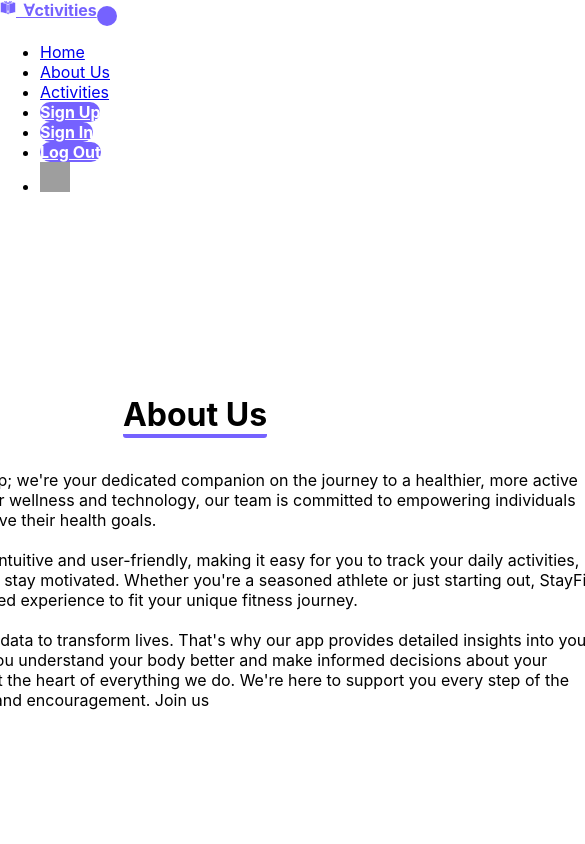
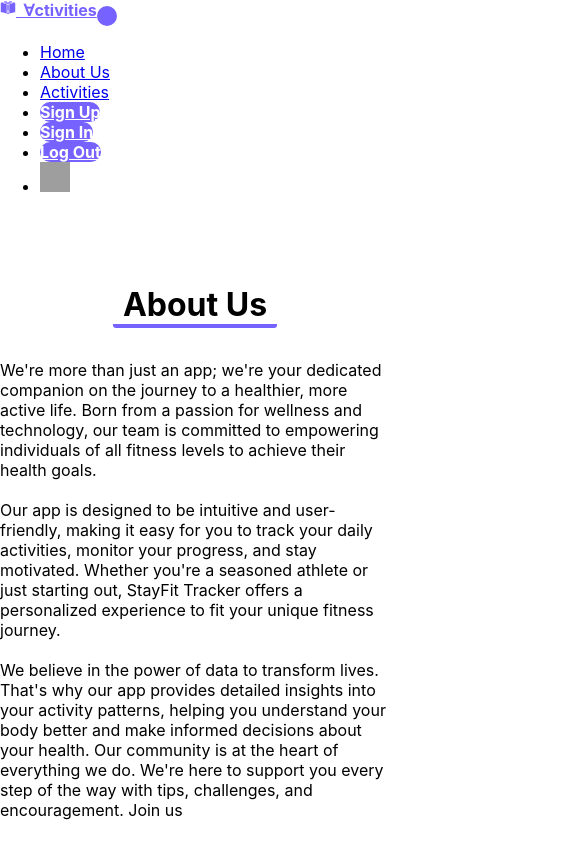
Before and after one commit to VelpCode/addActiv, a React (Create React App) app in the folder frontend/: page / in a window 390 px wide. Shown: the top 844 px of the page, 585 px wide, since content can reach past the window. Built offline with nearby package versions, Linux system fonts and the light colour scheme; grey boxes are pictures that could not be loaded; the HTML template or start-up script is replaced by a standard one.

Commit message:
adding router dom to system

```diff
--- a/frontend/src/components/about/About.jsx
+++ b/frontend/src/components/about/About.jsx
@@ -1,5 +1,6 @@
 import React from 'react'
 import "./about.css"
+import {BrowserRouter as Router} from "react-router-dom"
 
 
 const About = () => {
--- a/frontend/src/components/about/about.css
+++ b/frontend/src/components/about/about.css
@@ -17,3 +17,25 @@
     width: 50rem;
     margin-top: 10px;
 }
+
+@media screen and (max-width: 768px) {
+    .aboutsub {
+        width: 90%; /* Adjust width for smaller screens */
+        padding: 0 15px; /* Add some padding */
+    }
+
+    .abheading {
+        padding: 0 15px; /* Add some padding */
+    }
+}
+
+@media screen and (max-width: 480px) {
+    .aboutsub {
+        width: 100%; /* Use full width for very small screens */
+        padding: 0 10px; /* Adjust padding */
+    }
+
+    .abheading {
+        padding: 0 10px; /* Adjust padding */
+    }
+}
```
